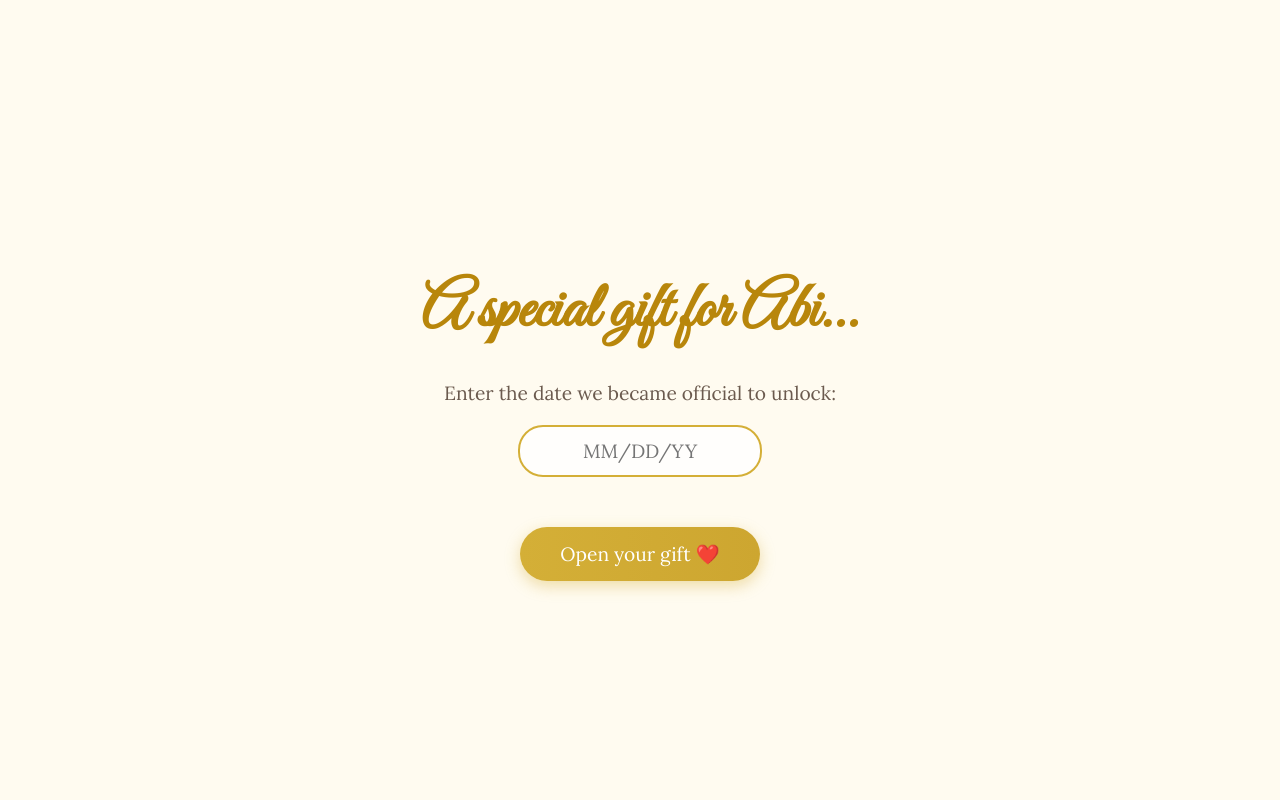
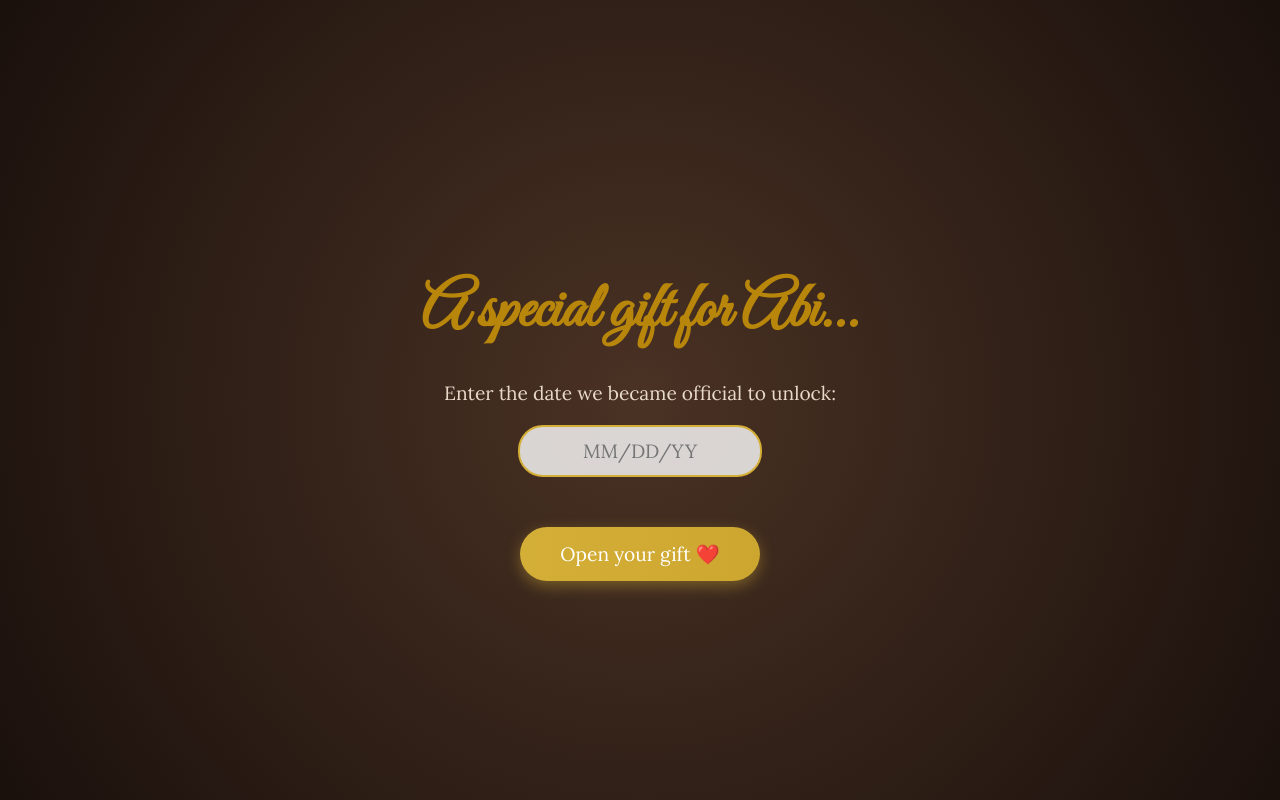
Before and after one commit to ItsMeEric02/surprise, a plain HTML site: page index.html in a window 1280 px wide. Shown: the top 800 px of the page. Drawn offline with Linux system fonts and the light colour scheme; grey boxes are pictures that could not be loaded.

```diff
--- a/index.html
+++ b/index.html
@@ -9,12 +9,31 @@
 
     <style>
         /* --- General Page Styles --- */
-        body { margin: 0; padding: 0; font-family: 'Lora', serif; background: linear-gradient(135deg, #fffbf0 0%, #ffe6e6 100%); color: #4a3b32; overflow-x: hidden; display: flex; flex-direction: column; min-height: 100vh; }
+        body {
+            margin: 0;
+            padding: 0;
+            font-family: 'Lora', serif;
+            background: radial-gradient(circle at center, #4a3224 0%, #1a100c 100%);
+            color: #fdf4f0;
+            overflow-x: hidden;
+            display: flex;
+            flex-direction: column;
+            min-height: 100vh;
+        }
 
         /* --- START SCREEN WITH PASSWORD --- */
-        #start-screen { position: fixed; top: 0; left: 0; width: 100vw; height: 100vh; background: #fffbf0; z-index: 9999; display: flex; flex-direction: column; justify-content: center; align-items: center; transition: opacity 0.8s ease, visibility 0.8s ease; }
+        #start-screen {
+            position: fixed; top: 0; left: 0; width: 100vw; height: 100vh;
+            background: radial-gradient(circle at center, #4a3224 0%, #1a100c 100%);
+            z-index: 9999; display: flex; flex-direction: column; justify-content: center; align-items: center; transition: opacity 0.8s ease, visibility 0.8s ease;
+        }
         #start-screen h2 { font-family: 'Great Vibes', cursive; font-size: 4rem; color: #b8860b; margin-bottom: 10px; text-align: center; }
-        .password-prompt { font-size: 1.2rem; color: #6b5a4e; margin-bottom: 20px; text-align: center; }
+        .password-prompt {
+            font-size: 1.2rem;
+            color: #e8d8c8;
+            margin-bottom: 20px;
+            text-align: center;
+        }
         #password-input { padding: 12px 20px; font-size: 1.2rem; font-family: 'Lora', serif; border: 2px solid #d4af37; border-radius: 25px; margin-bottom: 10px; text-align: center; outline: none; background: rgba(255, 255, 255, 0.8); color: #4a3b32; width: 200px; transition: box-shadow 0.3s ease, border-color 0.3s ease; }
         #password-input:focus { box-shadow: 0 0 15px rgba(212, 175, 55, 0.5); border-color: #cda630; }
         #error-message { color: #e63946; font-family: 'Lora', serif; font-size: 0.95rem; margin-top: 0; margin-bottom: 20px; height: 20px; opacity: 0; transition: opacity 0.3s; font-style: italic; }
@@ -89,7 +108,13 @@
         header { text-align: center; padding: 40px 20px 0px; position: relative; z-index: 3; }
         h1 { font-family: 'Great Vibes', cursive; font-size: 5rem; color: #b8860b; margin: 0; text-shadow: 2px 2px 4px rgba(0,0,0,0.1); opacity: 0; }
         body.started h1 { animation: fadeSlideDown 1s ease-out 0.2s forwards; }
-        p.subtitle { font-size: 1.4rem; color: #6b5a4e; margin-top: 10px; font-style: italic; opacity: 0; }
+        p.subtitle {
+            font-size: 1.4rem;
+            color: #e8d8c8;
+            margin-top: 10px;
+            font-style: italic;
+            opacity: 0;
+        }
         body.started p.subtitle { animation: fadeSlideDown 1s ease-out 0.6s forwards; }
         .instruction-note { font-size: 1.1rem; color: #d4af37; margin-top: 10px; font-style: italic; opacity: 0; }
         body.started .instruction-note { animation: fadeSlideDown 1s ease-out 1s forwards, pulseText 2.5s infinite 2s; }
@@ -149,7 +174,17 @@
         .photo-desc { font-family: 'Lora', serif; font-size: 1.1rem; margin: 0; max-width: 600px; line-height: 1.5; }
         .close-btn { position: absolute; top: 20px; right: 30px; font-size: 40px; font-weight: bold; color: #fff; cursor: pointer; transition: color 0.3s; z-index: 1001; }
         .close-btn:hover { color: #d4af37; }
-        footer { text-align: center; padding: 20px; font-size: 1.1rem; color: #8c7a6e; position: absolute; bottom: 0; width: 100%; z-index: 2; background: linear-gradient(to top, rgba(255,246,230, 1), transparent); }
+
+        /* --- FIXED FOOTER --- */
+        footer {
+            text-align: center;
+            padding: 20px;
+            font-size: 1.1rem;
+            color: #e8d8c8;
+            width: 100%;
+            z-index: 20;
+            background: linear-gradient(to top, rgba(26, 16, 12, 1), transparent);
+        }
 
         /* Make sure the hint is hidden by default on Desktop */
         .desktop-hint { display: none; }
@@ -176,7 +211,10 @@
             .bouquet-container { transform: scale(0.65); margin-top: -30px; }
             .center-video-circle { width: 600px; height: 600px; }
             .bouquet-ribbon { transform: translate(-50%, 160px) scale(0.6) !important; }
+
+            /* Footer adjustments for mobile */
             footer { font-size: 0.9rem; padding: 15px; }
+
             .close-btn { top: 10px; right: 20px; font-size: 30px; }
             .photo-date { font-size: 1.2rem; }
             .photo-desc { font-size: 1rem; padding: 0 15px; }
```
